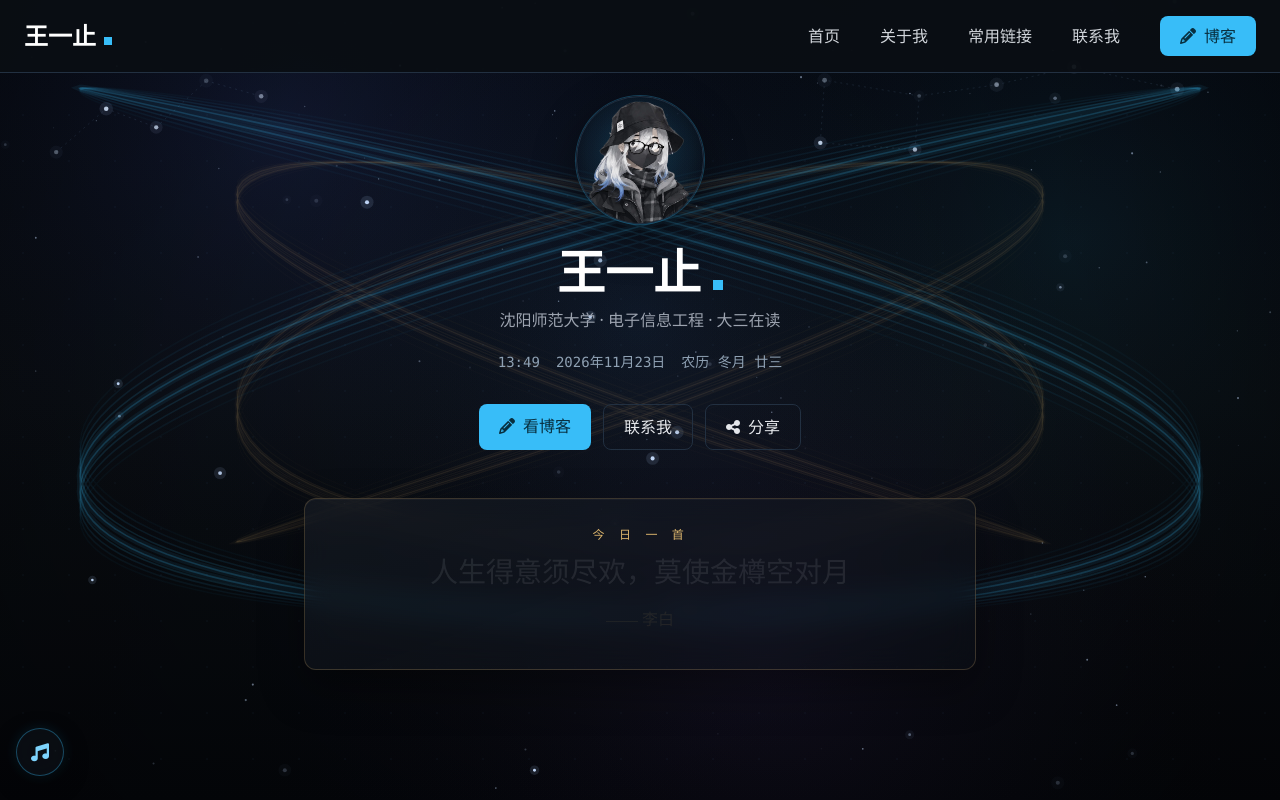
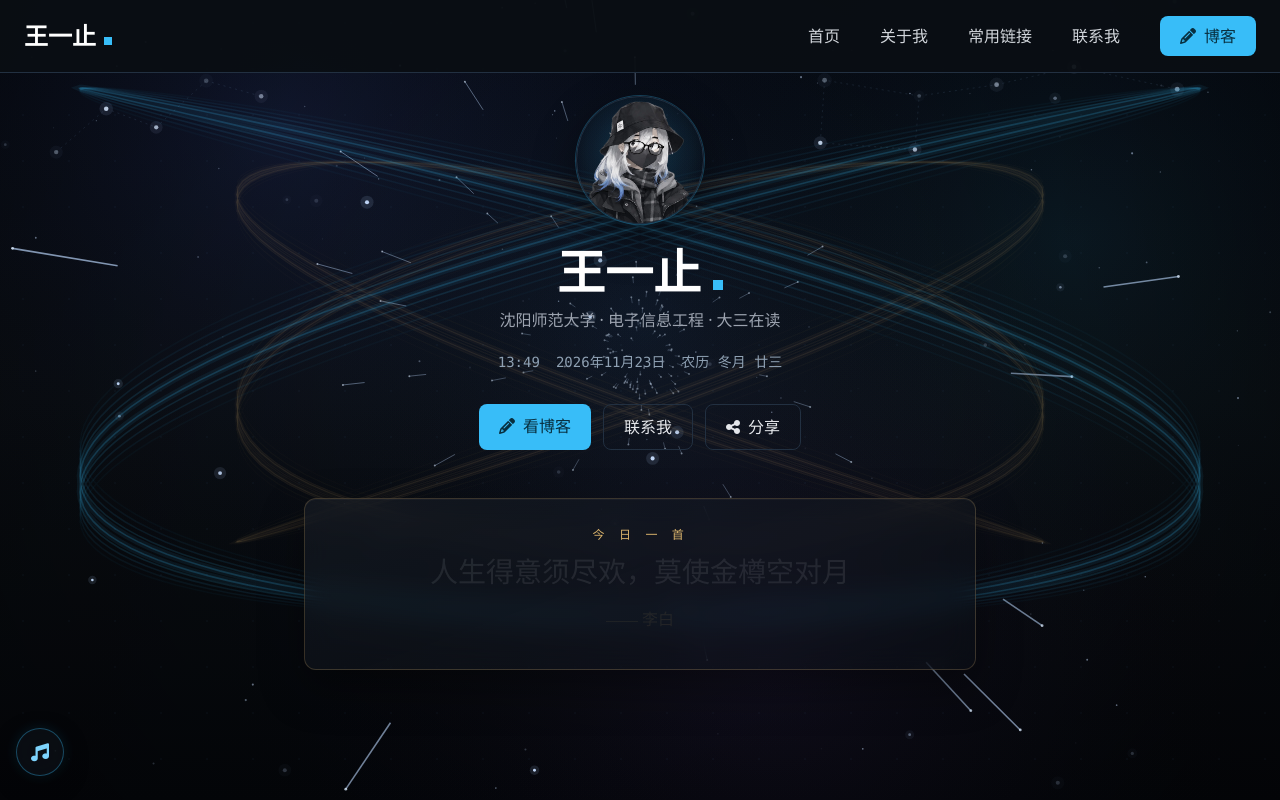
Before and after one commit to Wzz2333/MyWeb, a plain HTML site: page index.html in a window 1280 px wide. Shown: the top 800 px of the page. Drawn offline with Linux system fonts and the light colour scheme; some packages are replaced by stand-ins of ours; animation ran at ten frames a second; a script that the page names is missing.

Commit message:
修复星流不显示：var wstars 初始化语句在 resize() 调用之后执行、把已生成星点清空，改为无初始化声明

```diff
--- a/index.html
+++ b/index.html
@@ -1090,7 +1090,7 @@
             lastPointer = performance.now() / 1000;
         }, { passive: true });
         /* 星际穿越式飞行星流：星点从中心向外加速飞掠、拉出光轨；按住指针=油门加速 */
-        var wstars = [], pressing = false, throttle = 0;
+        var wstars; var pressing = false, throttle = 0;
         function makeWarp() {
             wstars = [];
             var n = Math.round(Math.min(130, Math.max(46, W / 9)));
```
